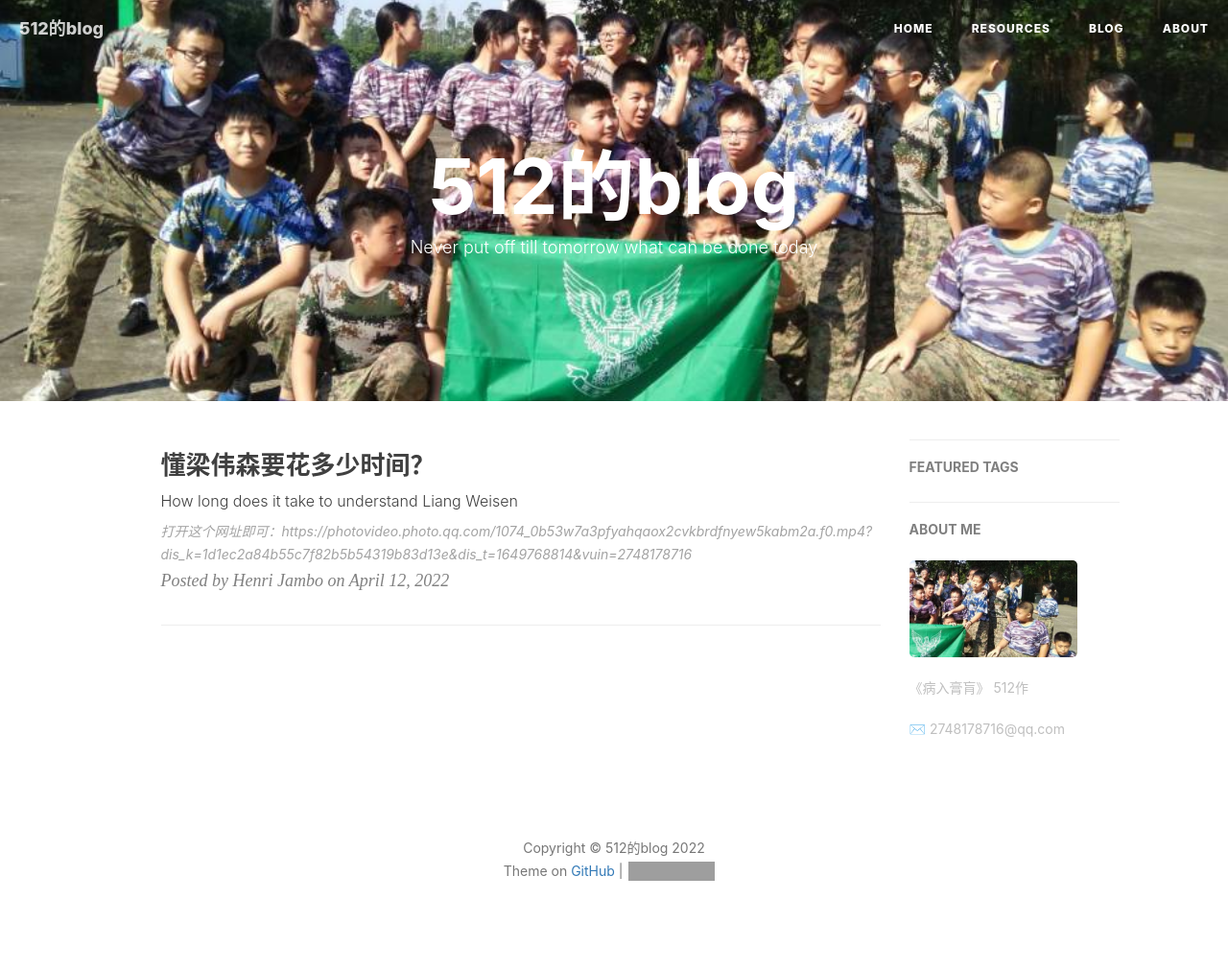
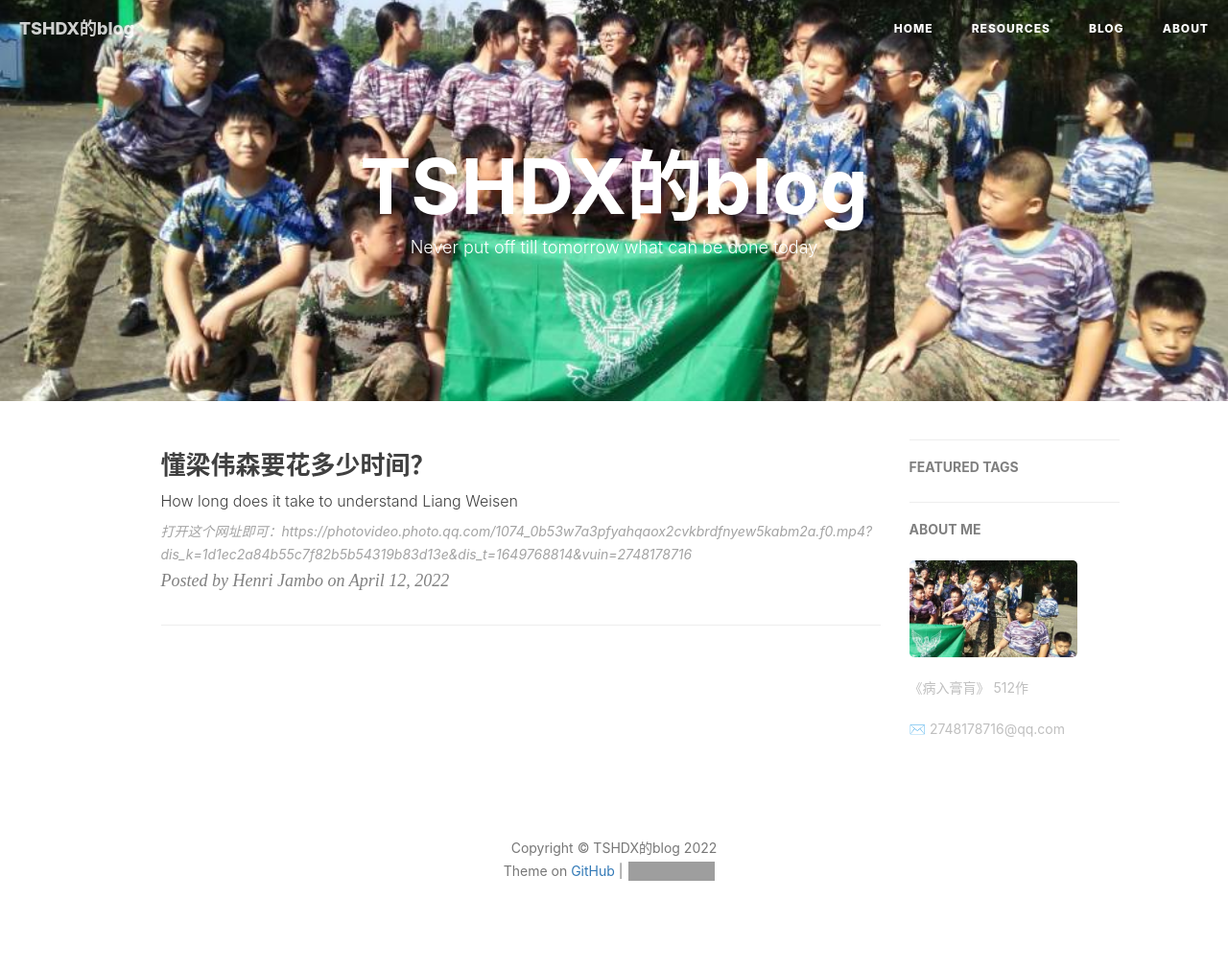
Before and after one commit to twodgirl/twodgirl.github.io, a Jekyll site: the page built from index.html, in a window 1280 px wide. Shown: the whole page at 96% size. Built offline with Jekyll 4.4.1, drawn with Linux system fonts in a browser that asks for light colours; nearby versions of some CDN libraries; the list of posts is cut into pages by our own code; comment, search, counter and statistics services are not loaded; grey boxes are pictures that could not be loaded.

Commit message:
Update _config.yml

```diff
--- a/_config.yml
+++ b/_config.yml
@@ -1,6 +1,6 @@
 # Site settings
-title: 512的blog
-SEOTitle: Blog
+title: TSHDX的blog
+SEOTitle: 首页-TSHDX Blog
 header-img: img/title.jpg
 email: 2748178716@qq.com
 description: "弱哎，你很弱哎"
```
